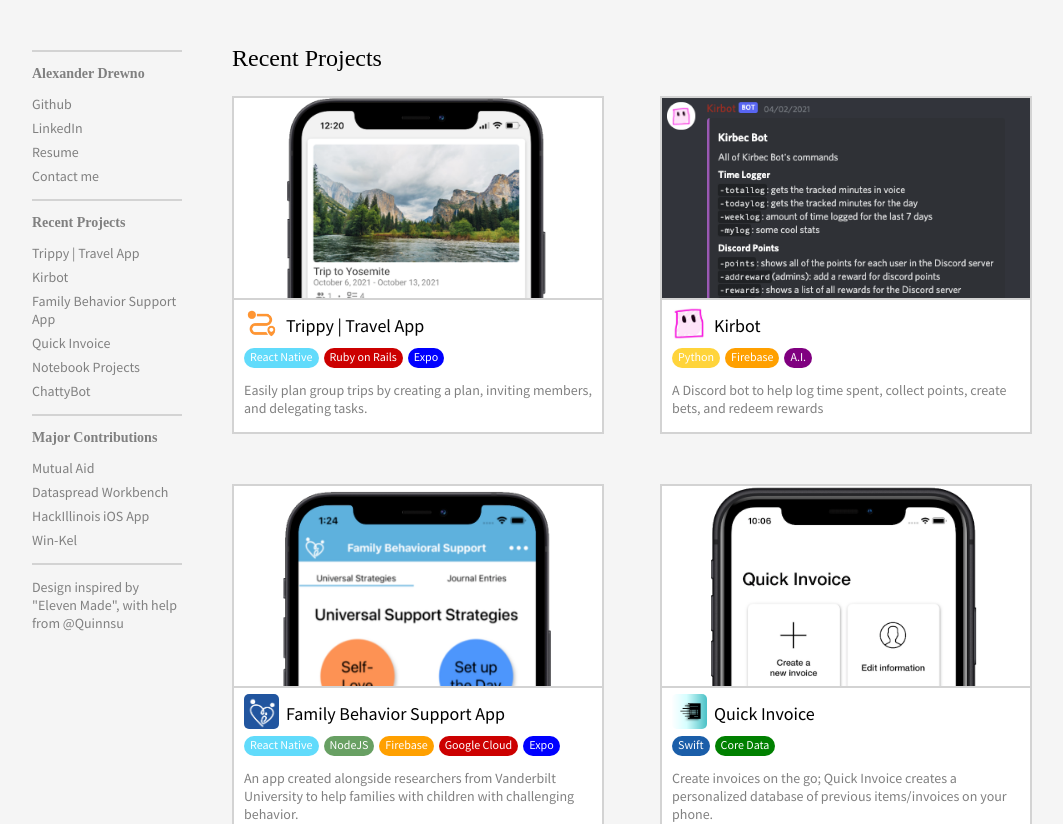
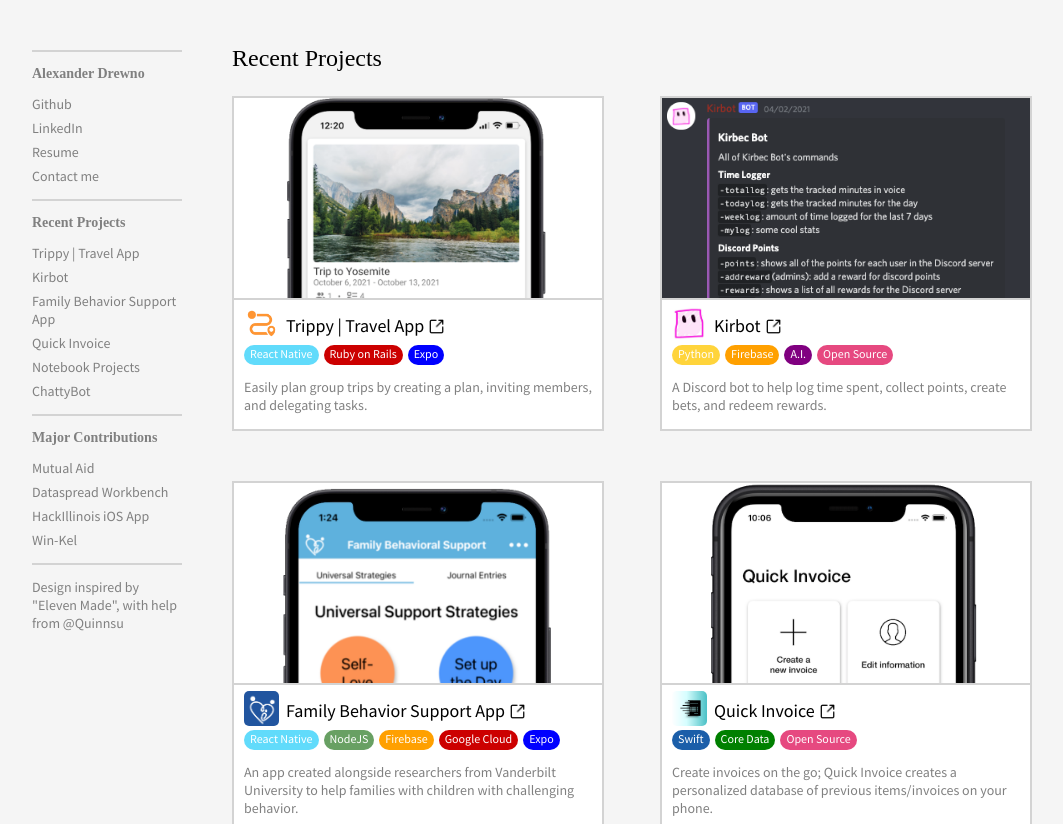
Before and after one commit to alexdrewno/website, a React (Create React App) app: page / in a window 1280 px wide. Shown: the top 824 px of the page, without its empty margins (108-1171 px from the left). Built offline with nearby package versions, Linux system fonts and the light colour scheme.

Commit message:
Added links

```diff
--- a/src/App.css
+++ b/src/App.css
@@ -31,12 +31,3 @@
   display: flex;
   justify-content: space-between;
 }
-
-a {
-  text-decoration: none;
-}
-
-a:hover {
-  background-color: darkgray;
-  color: white;
-}
--- a/src/App.js
+++ b/src/App.js
@@ -1,6 +1,6 @@
 import "./App.css";
 import "./shared/styles/Text.css";
-import { Header, ProjectCard, SideMenu } from "./components";
+import { ProjectCard, SideMenu } from "./components";
 import { projects, contributions } from "./data/Projects";
 
 function App() {
--- a/src/components/ProjectCard/ProjectCard.css
+++ b/src/components/ProjectCard/ProjectCard.css
@@ -43,6 +43,16 @@
   color: black;
   font-size: 18px;
   font-family: "Mada";
+  margin-top: 18px;
+  text-decoration: none;
+}
+
+.Card-open-icon {
+  width: 15px;
+  height: 15px;
+  margin-left: 5px;
+  margin-bottom: -2px;
+  align-self: flex-end;
 }
 
 .Card-description-container {
--- a/src/components/ProjectCard/ProjectCard.js
+++ b/src/components/ProjectCard/ProjectCard.js
@@ -1,6 +1,7 @@
 import "./ProjectCard.css";
 import "../../shared/styles/Text.css";
 import Tag from "../Tag/Tag";
+import OpenIcon from "../../assets/Photos/Open_icon.png";
 
 export default function ProjectCard({ project }) {
   const renderKeywords = () => {
@@ -23,9 +24,10 @@
           {project.icon !== "" && (
             <img src={project.icon} className="Card-icon" alt="Kirbot" />
           )}
-          <p className="Card-title-text List-item Card-title-text ">
+          <a href={project.link} className="Card-title-text" target="_blank">
             {project.title}
-          </p>
+            <img src={OpenIcon} className="Card-open-icon" alt="open" />
+          </a>
         </div>
         <div className="Row-container">{renderKeywords()}</div>
         <p className="Normal-text">{project.description}</p>
--- a/src/components/SideMenu/SideMenu.js
+++ b/src/components/SideMenu/SideMenu.js
@@ -7,7 +7,10 @@
 
     for (let i = 0; i < projects.length; i++) {
       projectTitles.push(
-        <a className="Normal-text List-item" href={"#" + projects[i].title}>
+        <a
+          className="Normal-text List-item Normal-text-hover"
+          href={"#" + projects[i].title}
+        >
           {projects[i].title}
         </a>
       );
@@ -22,7 +25,7 @@
     for (let i = 0; i < contributions.length; i++) {
       contributionTitles.push(
         <a
-          className="Normal-text List-item"
+          className="Normal-text List-item Normal-text-hover"
           href={"#" + contributions[i].title}
         >
           {contributions[i].title}
@@ -38,18 +41,21 @@
       <div className="Sidemenu-separator" />
       <div className="Sidemenu-section">
         <p className="Section-text">Alexander Drewno</p>
-        <a href="https://github.com/kirbec" className="Normal-text List-item">
+        <a
+          href="https://github.com/kirbec"
+          className="Normal-text List-item Normal-text-hover"
+        >
           Github
         </a>
         <a
           href="https://www.linkedin.com/in/alexander-drewno-7ba825170/"
-          className="Normal-text List-item"
+          className="Normal-text List-item Normal-text-hover"
         >
           LinkedIn
         </a>
         <a
           href="https://drive.google.com/file/d/1pH_l7XCabM0Avzg98wcO_P6i60-H-uZ6/view?usp=sharing"
-          className="Normal-text List-item"
+          className="Normal-text List-item Normal-text-hover"
         >
           Resume
         </a>
--- a/src/components/Tag/Tag.js
+++ b/src/components/Tag/Tag.js
@@ -20,6 +20,7 @@
   GoLang: "#29BEB0",
   "C++": "#044F88",
   "Systems Programming": "Red",
+  "Open Source": "#e64980",
 };
 
 export default function Tag({ title }) {
--- a/src/data/Projects.js
+++ b/src/data/Projects.js
@@ -5,6 +5,7 @@
     description:
       "Easily plan group trips by creating a plan, inviting members, and delegating tasks.",
     github: "",
+    link: "https://trippy-app.webflow.io/",
     image: require("../assets/Photos/TrippyApp_image.png").default,
     keywords: ["React Native", "Ruby on Rails", "Expo"],
   },
@@ -12,10 +13,11 @@
     title: "Kirbot",
     icon: require("../assets/Photos/Kirbot_icon.png").default,
     description:
-      "A Discord bot to help log time spent, collect points, create bets, and redeem rewards",
+      "A Discord bot to help log time spent, collect points, create bets, and redeem rewards.",
     github: "",
+    link: "https://github.com/kirbec/kirbec-bot",
     image: require("../assets/Photos/Kirbot_image.png").default,
-    keywords: ["Python", "Firebase", "A.I."],
+    keywords: ["Python", "Firebase", "A.I.", "Open Source"],
   },
   {
     title: "Family Behavior Support App",
@@ -23,6 +25,7 @@
     description:
       "An app created alongside researchers from Vanderbilt University to help families with children with challenging behavior.",
     github: "",
+    link: "https://lab.vanderbilt.edu/barton-lab/fbsapp/",
     image: require("../assets/Photos/FBSApp_image.png").default,
     keywords: ["React Native", "NodeJS", "Firebase", "Google Cloud", "Expo"],
   },
@@ -32,8 +35,9 @@
     description:
       "Create invoices on the go; Quick Invoice creates a personalized database of previous items/invoices on your phone.",
     github: "",
+    link: "https://github.com/kirbec/QuickInvoice",
     image: require("../assets/Photos/QuickInvoice_image.png").default,
-    keywords: ["Swift", "Core Data"],
+    keywords: ["Swift", "Core Data", "Open Source"],
   },
   {
     title: "Notebook Projects",
@@ -41,6 +45,7 @@
     description:
       "A collection of micro-projects exploring various topics including computer vision, machine learning, and other miscellaneous projects.",
     github: "",
+    link: "https://github.com/kirbec/NotebookProjects",
     image: require("../assets/Photos/NotebookProjects_image.png").default,
     keywords: [
       "Python",
@@ -55,8 +60,9 @@
     icon: require("../assets/Photos/ChattyBot_icon.png").default,
     description: "A Discord bot to track messages and logs in Discord servers.",
     github: "",
+    link: "https://github.com/kirbec/chatty-bot",
     image: require("../assets/Photos/ChattyBot_image.png").default,
-    keywords: ["Python", "MongoDB"],
+    keywords: ["Python", "MongoDB", "Open Source"],
   },
 ];
 
@@ -98,7 +104,7 @@
     description:
       "An iOS application used by over 1,500 people as a shared storage app - find a place to temporarily store things or rent out your extra space.",
     github: "",
-    link: "",
+    link: "https://startups.link/company/win-kel/",
     image: require("../assets/Photos/Winkel_image.png").default,
     keywords: ["Swift", "Core Data", "Firebase"],
   },
--- a/src/shared/styles/Text.css
+++ b/src/shared/styles/Text.css
@@ -9,6 +9,12 @@
   color: gray;
   font-size: 14px;
   font-family: "Mada";
+  text-decoration: none;
+}
+
+.Normal-text-hover:hover {
+  background-color: darkgray;
+  color: white;
 }
 
 .Title-text {
```
Also changed, not shown: src/assets/Photos/Open_icon.png (added).
